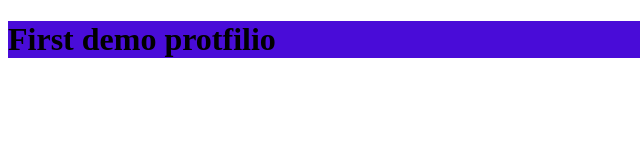
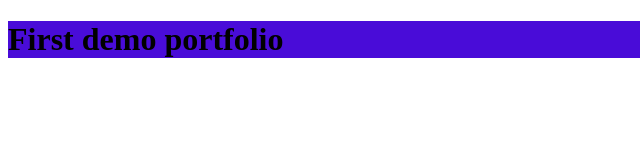
Before and after one commit to Rashedul705/demo-portfolio, a plain HTML site: page index.html in a window 1280 px wide. Shown: the full height of the page, 0-640 px from the left. Drawn offline with Linux system fonts and the light colour scheme.

```diff
--- a/index.html
+++ b/index.html
@@ -7,6 +7,6 @@
     <link rel="stylesheet" href="style.css">
 </head>
 <body>
-    <h1>First demo protfilio</h1>
+    <h1>First demo portfolio </h1>
 </body>
 </html>
```
